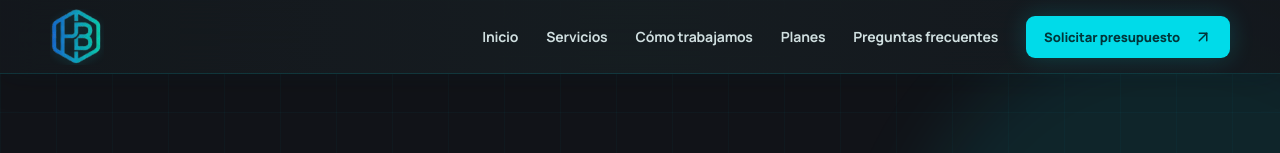
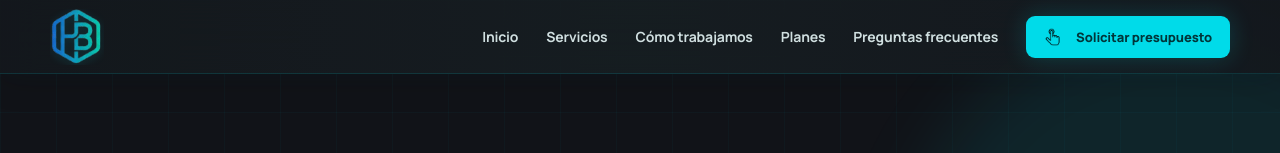
Before and after one commit to hberrino/hbdigitalstudio, a Next.js app: page / in a window 1280 px wide. Shown: the top 153 px of the page. Built offline with nearby package versions, Linux system fonts and the light colour scheme.

Commit message:
Reemplaza la flecha del presupuesto por icono de clic

```diff
--- a/app/components/Navbar.jsx
+++ b/app/components/Navbar.jsx
@@ -21,7 +21,7 @@ export default function Navbar() {
         </a>
         <nav id="mobile-navigation" className={`navbar__nav ${open ? "is-open" : ""}`} aria-label="Navegación principal">
           {links.map(([label, href]) => <a href={href} key={href} onClick={() => setOpen(false)}>{label}</a>)}
-          <Button href="#contacto" className="navbar__cta">Solicitar presupuesto</Button>
+          <Button href="#contacto" className="navbar__cta" iconSrc="/icons8-natural-user-interface-2-50.png">Solicitar presupuesto</Button>
         </nav>
         <button className="navbar__toggle" type="button" aria-expanded={open} aria-controls="mobile-navigation" aria-label={open ? "Cerrar menú" : "Abrir menú"} onClick={() => setOpen((value) => !value)}>
           {open ? <X /> : <Menu />}
```
